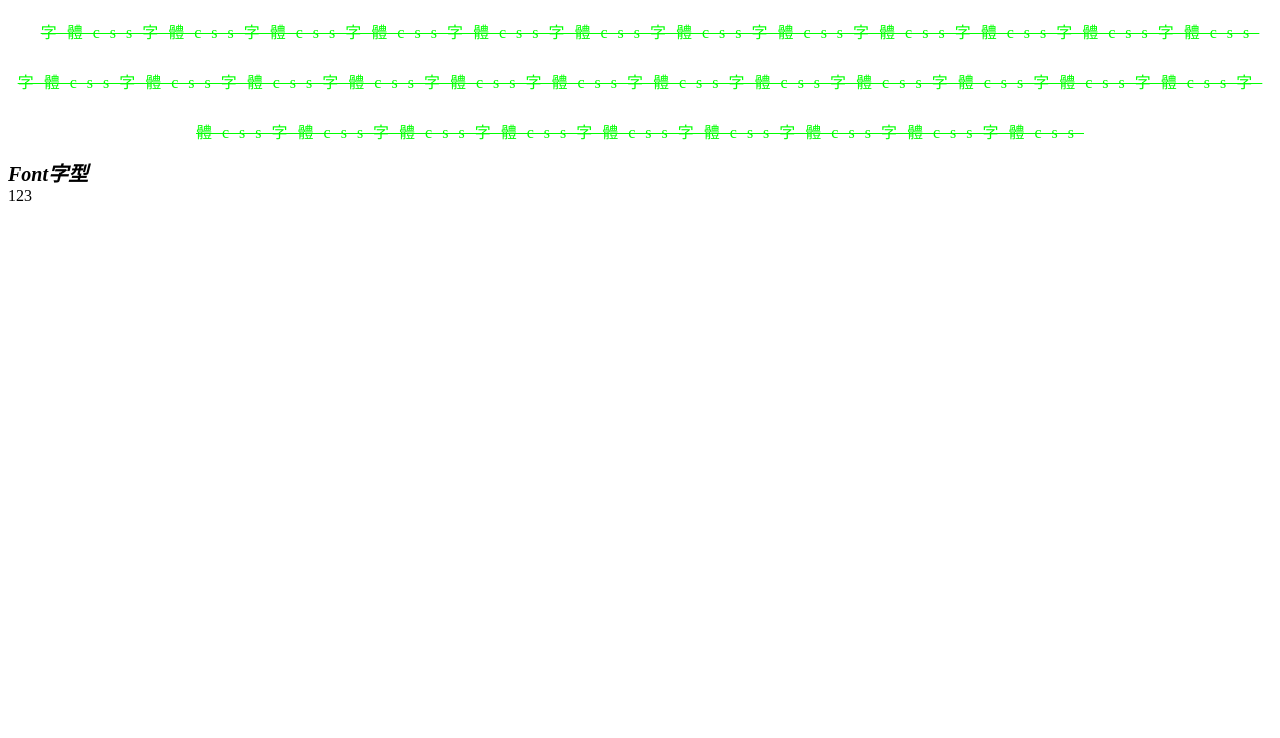
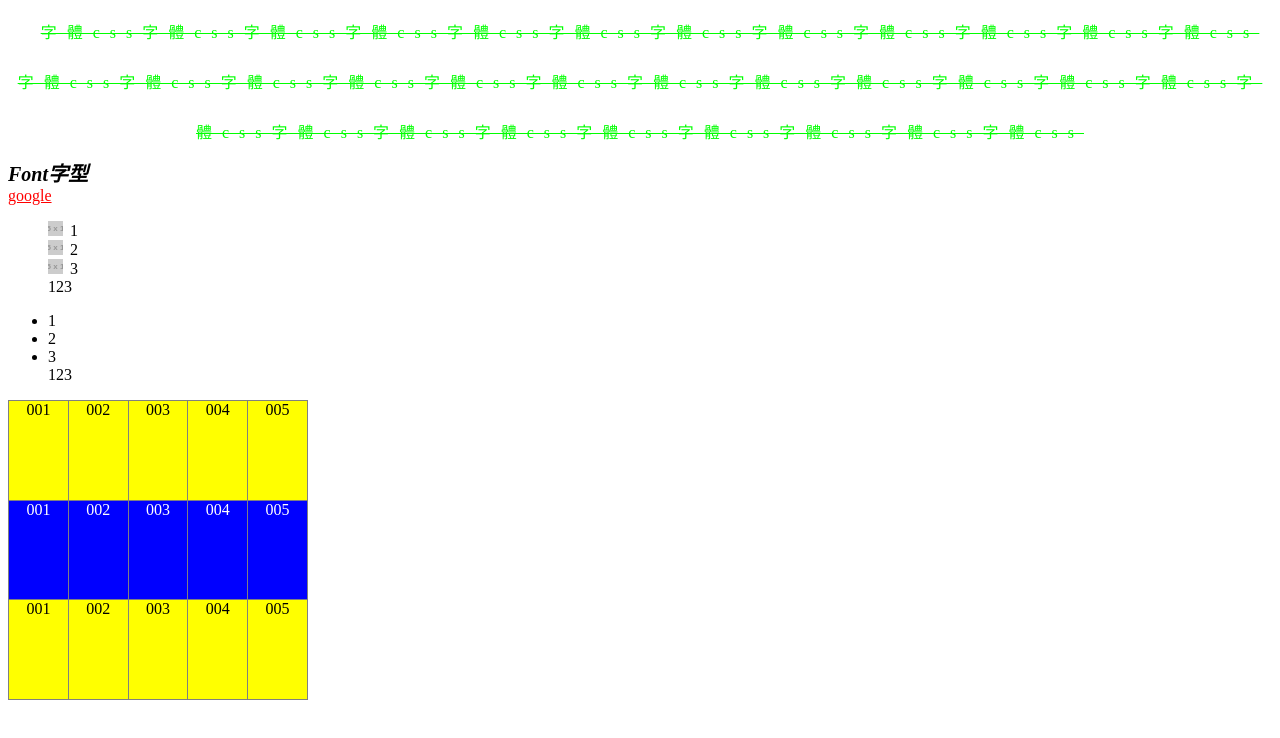
Before and after one commit to Dora0510/DROA0510, a plain HTML site: page css_all.html in a window 1280 px wide. Drawn offline with Linux system fonts and the light colour scheme; placeholder pictures from the web are drawn by us.

Commit message:
第15週

```diff
--- a/css_all.html
+++ b/css_all.html
@@ -58,6 +58,66 @@
         .font_family{
           font-family:"標楷體";
         }
+        /*Link連接*/
+        /*未訪問*/
+        .a_style:link{
+            color:red;
+        }
+        /*訪問過*/
+        .a_style:visited{
+            color:yellow;
+        }
+        /*移入*/
+        .a_style:hover{
+            color:green;
+        }
+        /*點下去*/
+        .a_style:active{
+            color:pink;
+        }
+        .ol_style{
+            /*類型*/
+            /*都沒有*/
+            /*list-style-type:nono;*/
+            /*實心圓*/
+            /*list-style-type:disc;*/
+            /*數字*/
+            /*list-style-type:decimal;*/
+            /*空心圓*/
+            /*list-style-type:circle;*/
+            /*方形*/
+            /*list-style-type:square;*/
+            /*羅馬數字*/
+            /*list-style-type:upper-roman;*/
+            /*英文*/
+            list-style-type:lower-alpha;
+            /*位置*/
+            list-style-position:inside;
+            /*圖片*/
+            list-style-image:url("https://fakeimg.pl/15x15/");
+        }
+        /*Table表格*/
+        .table_style{
+            /*邊框合併*/
+            border-collapse: collapse;
+            width: 300px;
+            height: 300px;
+        }
+        .table_style td{
+            /*水平*/
+            text-align: center;
+            /*垂直*/
+            vertical-align: top;
+        }
+        /*偶數行*/
+        .table_style tr:nth-child(even){
+            background-color: blue;
+            color: white;
+        }
+        /*偶數行*/
+        .table_style tr:nth-child(odd){
+            background-color: yellow;
+        }
     </style>
 </head>
 <body>
@@ -67,6 +127,41 @@
     <div class="font_style font_weight font_size font_family">
         Font字型
     </div>
-    123
+    <a href="#" class="a_style">google</a>
+    <ol class="ol_style">
+        <li>1</li>
+        <li>2</li>
+        <li>3</li>
+        123
+    </ol>
+    <ul>
+        <li>1</li>
+        <li>2</li>
+        <li>3</li>
+        123
+    </ul>
+    <table border="1" cellspacing="0" cellpadding="0" class="table_style">
+    <tr>
+        <td>001</td>
+        <td>002</td>
+        <td>003</td>
+        <td>004</td>
+        <td>005</td>
+    </tr>
+    <tr>
+        <td>001</td>
+        <td>002</td>
+        <td>003</td>
+        <td>004</td>
+        <td>005</td>
+    </tr>
+    <tr>
+        <td>001</td>
+        <td>002</td>
+        <td>003</td>
+        <td>004</td>
+        <td>005</td>
+    </tr>
+    </table>
 </body>
 </html>
```
